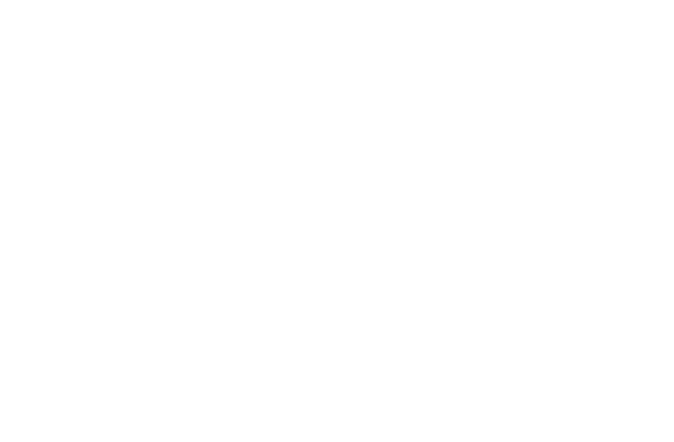
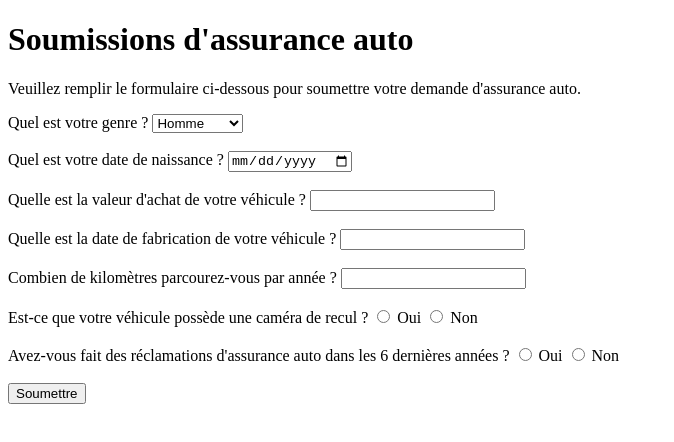
Before and after one commit to FaycalDraoua/Saaq.Dz, a plain HTML site: page index.html in a window 1280 px wide. Shown: the whole page, without its empty margins (0-674 px from the left). Drawn offline with Linux system fonts and the light colour scheme.

Commit message:
ajout du formulaire d'assurance auto

```diff
--- a/index.html
+++ b/index.html
@@ -7,12 +7,57 @@
 </head>
 <body>
     <header>
-
+        <h1>Soumissions d'assurance auto</h1>
     </header>
     <main>
-        <section>
+        <form action="" method="post">
+            <div class="form-group">
 
-        </section>
+                <p>Veuillez remplir le formulaire ci-dessous pour soumettre votre demande d'assurance auto.</p>
+
+                <label for="genre">Quel est votre genre ?</label>
+                <select name="genre" id="genre">
+                    <option value="homme">Homme</option>
+                    <option value="femme">Femme</option>
+                    <option value="non-binaire">Non-binaire</option>
+                </select>
+                <br><br>
+
+                <label for="date-naissance">Quel est votre date de naissance ?</label>
+                <input type="date" id="date-naissance" name="date-naissance">
+                <br><br>
+
+                <label for="valeur-achat">Quelle est la valeur d'achat de votre véhicule ?</label>
+                <input type="number" name="valeur-achat" id="valeur-achat">
+                <br><br>
+
+                <label for="date-fabrication">Quelle est la date de fabrication de votre véhicule ?</label>
+                <input type="number" id ="date-fabrication" name="date-fabrication">
+                <br><br>
+
+                <label for="kilometre">Combien de kilomètres parcourez-vous par année ?</label>
+                <input type="number" id="kilometre" name="kilometre">
+                <br><br>
+
+                <label for="camera-recul">Est-ce que votre véhicule possède une caméra de recul ?</label>
+                <input type="radio" id="camera-recul-oui" name="camera-recul" value="1">
+                <label for="camera-recul-oui">Oui</label>
+                <input type="radio" id="camera-recul-non" name="camera-recul" value="0">
+                <label for="camera-recul-non">Non</label>
+                <br><br>
+
+                <label for="reclamation">Avez-vous fait des réclamations d'assurance auto dans les 6 dernières années ?</label>
+                <input type="radio" name="reclamation" id="reclamation-oui" value="1">
+                <label for="reclamation-oui">Oui</label>
+                <input type="radio" name="reclamation" id="reclamation-non" value="0">
+                <label for="reclamation-non">Non</label>
+                <br><br>
+
+                <input type="button" value="Soumettre">
+
+            </div>
+
+        </form>
     </main>
     <footer>
 
```
